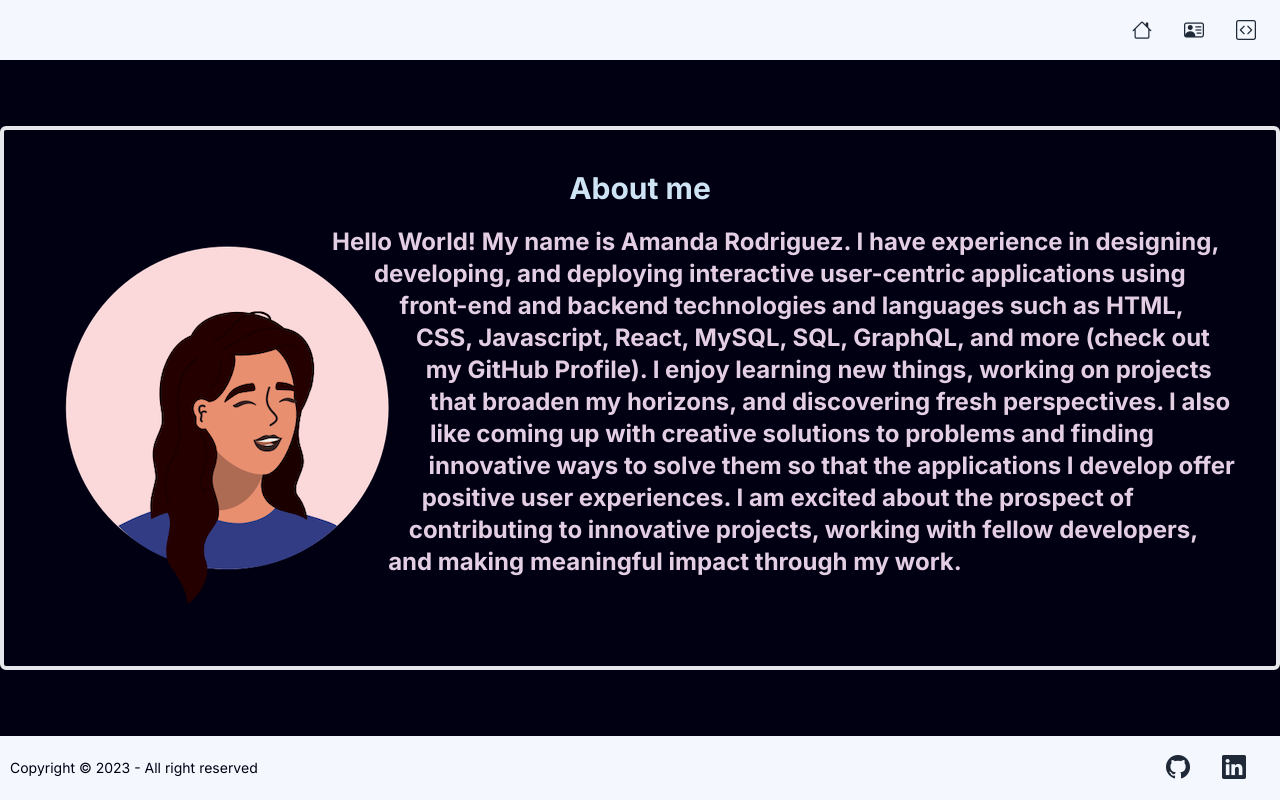
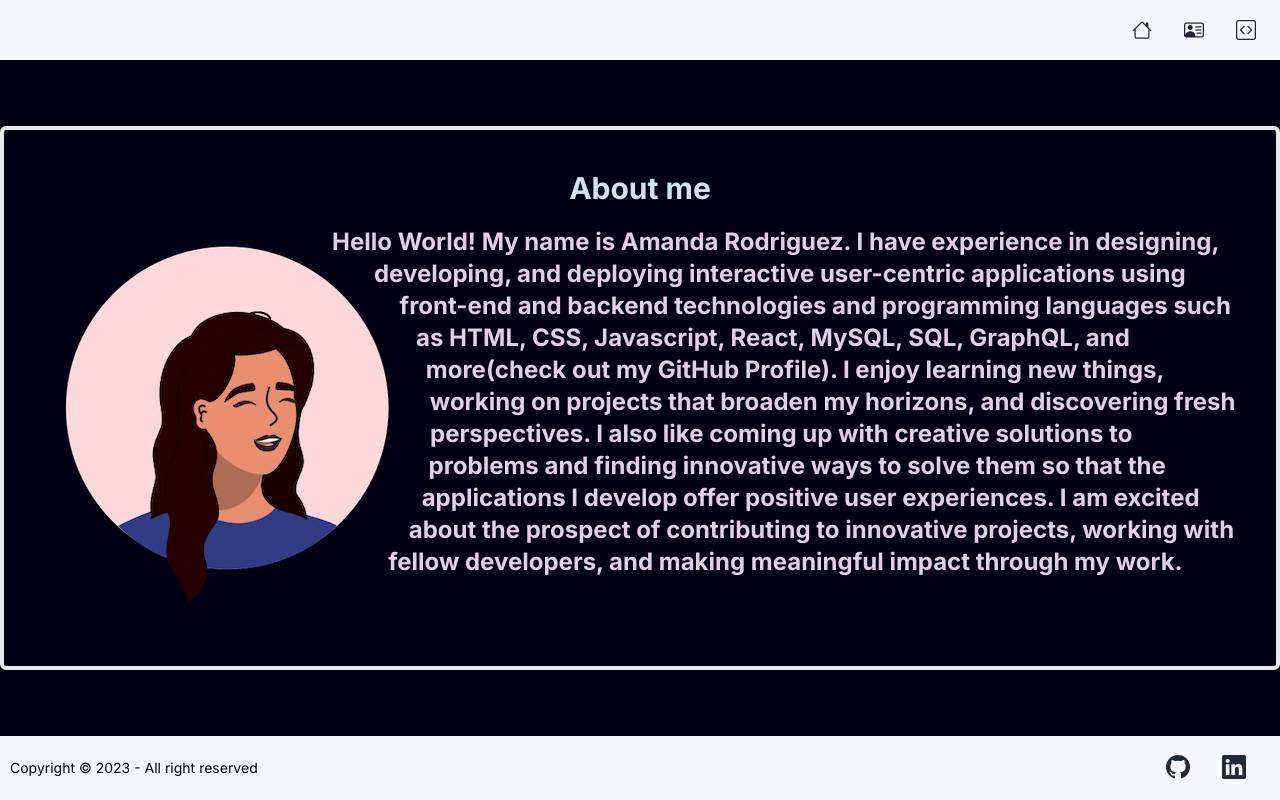
Before and after one commit to amandardz/arportfolio, a Next.js app: page /about in a window 1280 px wide. Built offline with nearby package versions, Linux system fonts and the light colour scheme.

Commit message:
updating GH profile link

```diff
--- a/app/about/page.js
+++ b/app/about/page.js
@@ -1,4 +1,5 @@
 import Image from 'next/image';
+import Link from 'next/link';
 import avatar from '../../public/avatar.png';
 import style from './about.module.css';
 
@@ -17,9 +18,9 @@ export default function About() {
         <p className='text-primary-content md:text-2xl font-bold'>
           Hello World! My name is Amanda Rodriguez. I have experience in
           designing, developing, and deploying interactive user-centric
-          applications using front-end and backend technologies and languages
+          applications using front-end and backend technologies and programming languages
           such as HTML, CSS, Javascript, React, MySQL, SQL, GraphQL, and more
-          (check out my GitHub Profile). I enjoy learning new things, working on
+          <Link href='https://github.com/amandardz' target='_blank'>(check out my GitHub Profile)</Link>. I enjoy learning new things, working on
           projects that broaden my horizons, and discovering fresh perspectives.
           I also like coming up with creative solutions to problems and finding
           innovative ways to solve them so that the applications I develop offer
```
